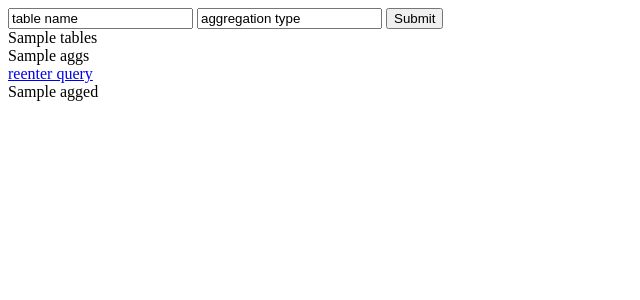
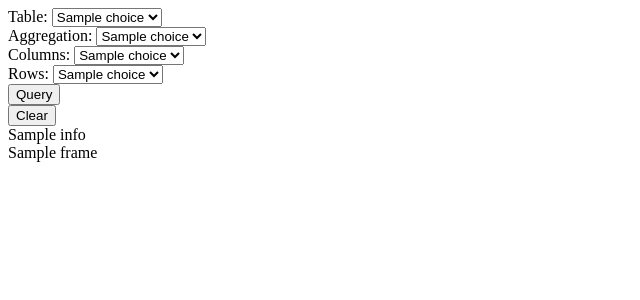
Before and after one commit to Tony363/DBMS-TKU, a FastAPI app: template mvp/templates/form.html in a window 1280 px wide. Shown: the top 300 px of the page, without its empty margins (0-640 px from the left). Run offline with FastAPI, Linux system fonts and the light colour scheme; the template is opened without the code that fills it: most values are stand-ins (such as "Sample title", 1, 10 or a date in 2020).

Commit message:
need to know user behavior

```diff
--- a/mvp/main.py
+++ b/mvp/main.py
@@ -1,14 +1,18 @@
 import os
-import io
+import sqlite3
 import pandas as pd
 import numpy as np
+
 from fastapi import FastAPI, Request, Form, Body
 from fastapi.responses import HTMLResponse, JSONResponse
 from fastapi.staticfiles import StaticFiles
 from fastapi.templating import Jinja2Templates
 from fastapi.encoders import jsonable_encoder
+
 from deta import Deta
 from dotenv import load_dotenv
+
+from enum import Enum
 from collections import ChainMap
 from pydantic import BaseModel
 from typing import Optional
@@ -23,117 +27,83 @@ templates = Jinja2Templates("templates")
 deta = Deta(os.environ.get('key'))
 
 
-class data(BaseModel):
-    table: Optional[str] = None
-    aggregration: Optional[str] = None
-
-
 @app.get("/")
 async def home(request: Request):
     return templates.TemplateResponse('index.html', context={'request': request})
 
 
-@app.get("/form")
-async def form_get(request: Request,
-                   tables=("att_tb", "deal_tb"),
-                   aggs=('info', 'value_counts', 'describe', 'sort_values'),
-                   ):
-    return templates.TemplateResponse('form.html', context={'request': request, 'tables': tables, 'aggs': aggs})
-
-# set header no cache to inidicate dynamic  hidden page, don't load from cache, completely different html file
-# sort_values, fuzzy matching, drop down
+class dropdownChoices(str, Enum):
+    att_tb = 'att_tb'
+    deal_tb = 'deal_tb'
 
 
-@app.post("/form", response_class=HTMLResponse)
-async def form_post(
-    request: Request,
-    table: str = Form(None),
-    agg: str = Form(None),
-    tables=("att_tb", "deal_tb"),
-    aggs=('info', 'value_counts', 'describe', 'sort_values')
-):
-    db, df = None, "Invalid Query"
-    if table in tables:
-        db = deta.Base(table)
-        result = db.fetch()
-        df = pd.DataFrame(dict(ChainMap(*result.items)))
-    if not isinstance(df, str):
-        return heuristics(request, agg, table, df)
-    return templates.TemplateResponse('form.html', context={'request': request, 'tables': tables, 'aggs': aggs})
+class aggregations(str, Enum):
+    default = 'None'
+    sort = 'sort_values'
+    # mean = 'mean'
+    # median = 'median'
+    # max = 'max'
+    # min = 'min'
+    # sum = 'sum'
+    # count = 'count'
+    # std = 'std'
+    # var = 'var'
 
 
-@app.post("/form/indexing")
-async def row_cols(
-    request: Request,
-    cols: str = Form(None),
-    rows: str = Form(None),
-    agg: str = Form(None),
-    table: str = Form(None),
-    tables=("att_tb", "deal_tb"),
-    aggs=('info', 'value_counts', 'describe', 'sort_values')
-):
-    db, df = None, "Invalid Query"
-    if table not in tables:
-        return templates.TemplateResponse('form.html', context={'request': request, 'tables': tables, 'aggs': aggs})
-    db = deta.Base(table)
-    if db and cols:
-        df = pd.DataFrame(db.get(cols))[:int(
-            rows) if isinstance(rows, str) and rows.isdigit() else None]
-    elif db and rows:
-        df = pd.DataFrame(dict(ChainMap(*db.fetch().items)))[:int(rows)]
-    if isinstance(df, str) or df.empty:
-        result = db.fetch()
-        df = pd.DataFrame(dict(ChainMap(*result.items)))
-        return heuristics(request, agg, table, df)
-    return heuristics(request, agg, table, df, col=cols)
+@app.get('/form')
+async def upload(request: Request):
+    return templates.TemplateResponse(
+        'form.html', context={
+            'request': request,
+            'choices': tuple(e.value for e in dropdownChoices),
+            'aggs': tuple(e.value for e in aggregations),
+            'frame': None,
+            'columns': None,
+            'rows': None})
 
 
-@app.get("/form/?tables={table}&aggs={agg}")
-async def parse_input(request: Request, table: str, agg: str):
-    if table in ('att_tb', 'deal_tb'):
-        db = deta.Base(table)
-    else:
-        return templates.TemplateResponse('form1.html', context={'request': request, 'result': "Table not found"})
-    result = db.fetch()
-    df = pd.DataFrame(dict(ChainMap(*result.items)))
-    return heuristics(request, df, agg)
+@app.post("/form")
+async def handle_form(request: Request,
+                      dropdown_choices: dropdownChoices = Form(None),
+                      columns: str = Form(None),
+                      rows: str = Form(None),
+                      aggs: str = Form(None),):
+    print(f"col row {columns} {rows}")
+    print(f"AGG {aggs}")
+    conn = sqlite3.connect('mvp.db')
+    info = pd.read_sql("Pragma table_info(%s)" % dropdown_choices.value, conn)
+    df = pd.read_sql("select * from %s" %
+                     dropdown_choices.value, conn)
+    conn.close()
 
-
-def heuristics(request, agg, table, df,
-               buf=io.StringIO(),
-               aggs=('info', 'value_counts', 'describe', 'sort_values'),
-               tables=("att_tb", "deal_tb"),
-               col=None):
-    context = {
-        'request': request,
-        'agged': None,
-        'columns': df.columns,
-        'rows': df.shape[0],
-        'table': table,
-        'agg': agg,
-    }
-    if agg in aggs:
-        if agg == 'sort_values' and col is not None:  # TO DO check col in columns
-            h = df.agg('sort_values', by=col)
-            context['agged'] = h.to_html()
-            return templates.TemplateResponse('form1.html', context=context)
-        else:
-            h = df.agg(agg)
-
-        if isinstance(h, pd.Series):
-            context['agged'] = h.to_frame().to_html()
-            return templates.TemplateResponse('form1.html', context=context)
-        elif h is None:
-            df.info(buf=buf)
-            s = buf.getvalue()
-            context['agged'] = s
-            return templates.TemplateResponse('form1.html', context=context)
-        else:
-            context['agged'] = h.to_html()
-            return templates.TemplateResponse('form1.html', context=context)
-    context['agged'] = df.to_html()
-    return templates.TemplateResponse('form.html', context=context)
+    if columns != 'None' and rows != 'None':
+        if aggs == 'sort_values':
+            df = df.agg(aggs, by=columns)
+            return templates.TemplateResponse("form.html", context={
+                'request': request,
+                'choices': dropdown_choices.value,
+                'aggs': tuple(e.value for e in aggregations),
+                'frame': df.to_html(),
+                'columns': df.columns.to_list(),
+                'rows': df.index.to_list()})
+        return templates.TemplateResponse('form.html', context={
+            'request': request,
+            'choices': dropdown_choices.value,
+            'aggs': tuple(e.value for e in aggregations),
+            'frame': df[columns].head(int(rows)).to_frame().to_html(),
+            'columns': df.columns.to_list(),
+            'rows': df.index.to_list()})
+    return templates.TemplateResponse('form.html', context={'request': request,
+                                                            'choices': dropdown_choices.value,
+                                                            'aggs': tuple(e.value for e in aggregations),
+                                                            'info': info.to_html(),
+                                                            'columns': df.columns.to_list(),
+                                                            'rows': df.index.to_list()})
 
 
 if __name__ == '__main__':
+    """
+    # set header no cache to inidicate dynamic  hidden page, don't load from cache, completely different html file
+    #  fuzzy matching,
+    """
     pass
--- a/mvp/templates/form.html
+++ b/mvp/templates/form.html
@@ -1,21 +1,82 @@
 <!DOCTYPE html>
 <html lang="en">
+
 <head>
     <meta charset="UTF-8">
     <title>Widget</title>
 </head>
+
 <body>
-<form method="post">
-    <input type="string" name="table" value="table name"/>
-    <input type="string" name="agg" value="aggregation type"/>
-    <input type="submit">
-</form>
-<div>{{ tables|safe }}</div>
-<div>{{ aggs|safe }}</div>
-<div class="hero-cta"><a class="button button-primary" href="/form">reenter query</a></div>
+    <form action="/form" method="post" enctype="multipart/form-data">
+        <div class="form-group">
+            <label for="choices_dropdown">Table:</label>
+            <select id="choices_dropdown" name="dropdown_choices">
+            {% if choices is string  %}
+                <option value="{{ choices }}">{{ choices }}</option>
+            {% else %}
+                {% for choice in choices %}
+                    <option value="{{ choice }}">{{ choice }}</option>
+                {% endfor %}
+            {% endif %}
+            </select>
+        </div>
+        <div class="form-group">
+            <label for="choices_dropdown">Aggregation:</label>
+            <select id="choices_dropdown" name="aggs">
+            {% if aggs is string  %}
+                <option value="{{ choices }}">{{ choices }}</option>
+            {% else %}
+                {% for choice in aggs %}
+                    <option value="{{ choice }}">{{ choice }}</option>
+                {% endfor %}
+            {% endif %}
+            </select>
+        </div>
+        <div class="form-group">
+            <label for="choices_dropdown">Columns:</label>
+            <select id="columns" name="columns">
+            {% if columns %}
+                {% for choice in columns %}
+                <option value={{choice}}>{{choice}}</option>
+                <!-- The choices are correctly displayed in the dropdown menu -->
+                {% endfor %}
+            {% else %}
+                <option value={{None}}>{{None}}</option>
+            {% endif %}
+            </select>
+        </div>
+        <div class="form-group">
+            <label for="choices_dropdown">Rows:</label>
+            <select id="rows" name="rows">
+            {% if rows %}
+                {% for choice in rows %}
+                <option value={{choice}}>{{choice}}</option>
+                <!-- The choices are correctly displayed in the dropdown menu -->
+                {% endfor %}
+            {% else %}
+                <option value={{None}}>{{None}}</option>
+            {% endif %}
+            </select>
+        </div>
+        <div>
+            <button id="Query" type='submit' class="btn btn-primary">Query</button>
+        </div>
+        <div>
+            <button id="Clear" type='submit' class="btn btn-primary" action="/">Clear</button>
+        </div>
+        <!-- More form actions including file upload and checkbox. These work. -->
+        <!-- <div class="form-group">
+        <label for="upload_file">Choose Upload File:</label>
+        <input type="file" class="form-control-file" name='upload_file' id="upload_file">
+        <input class="form-check-input" type="checkbox" name='overwrite_existing' id="flexCheckChecked"> Overwrite existing
+    </div> -->
+        <div>
+            {{ info|safe }}
+        </div>
+        <div>
+            {{ frame|safe }}
+        </div>
+    </form>
+</body>
 
-{{ agged|safe }}
-
-
-</body>
 </html>
```
Also changed, not shown: mvp/load_mysql.py (added, +14 -0 lines), mvp/templates/form1.html (deleted, +0 -50 lines), test.html (+3 -13 lines), mvp/mvp.db (added).
